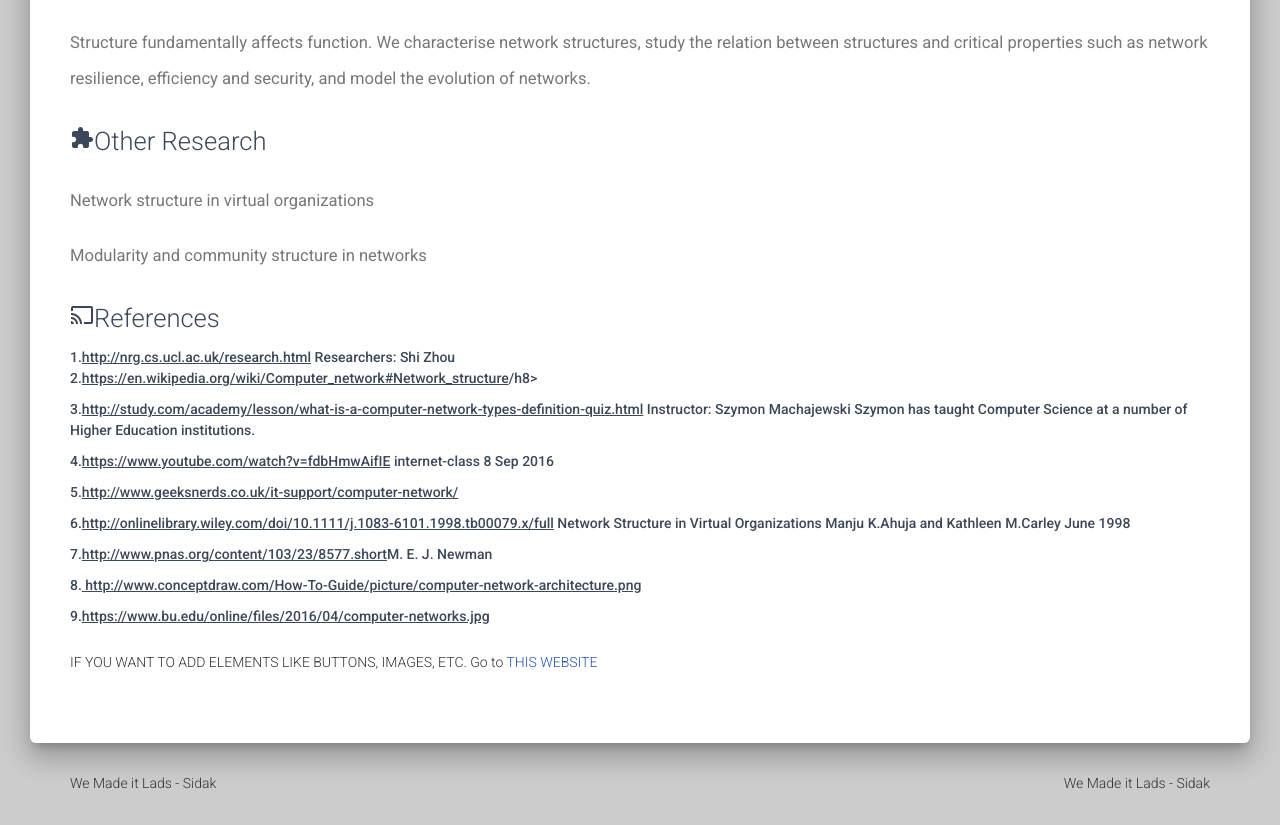
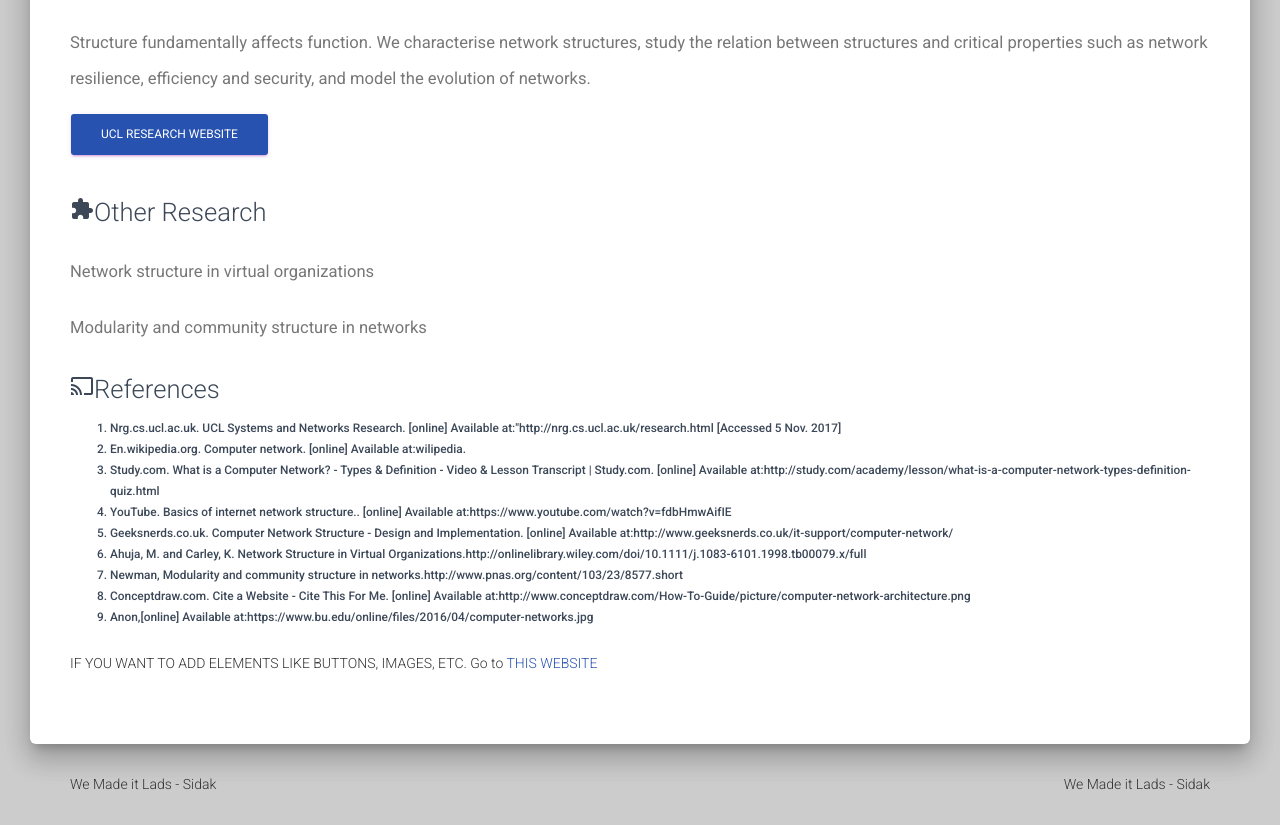
Before and after one commit to jitinder/ENGS101P_Group5_100gbps, a plain HTML site: page network-structure.html in a window 1280 px wide. Shown: the part 1726-2551 px from the top of the page. Drawn offline with Linux system fonts and the light colour scheme.

Commit message:
Add files via upload

```diff
--- a/network-structure.html
+++ b/network-structure.html
@@ -153,6 +153,7 @@
 				<div><h3><i class="material-icons">star</i>Research at UCL</h3></div>
 				</div>
 					<h3><small>Structure fundamentally affects function. We characterise network structures, study the relation between structures and critical properties such as network resilience, efficiency and security, and model the evolution of networks.</small></h3>
+					<a href="http://nrg.cs.ucl.ac.uk/research.html" target="_blank"> <button class="btn btn-primary">UCL Research Website</button></a>
 
 				</div>
 
@@ -164,20 +165,19 @@
 
 					<div class="title">
 						<h3><i class="material-icons">cast</i>References</h3>
-
-						<h8>1.<ins><a href="http://nrg.cs.ucl.ac.uk/research.html" target="_blank">http://nrg.cs.ucl.ac.uk/research.html</a></ins>  Researchers: Shi Zhou </h8>
-						<p><h8>2.<ins><a href="https://en.wikipedia.org/wiki/Computer_network#Network_structure" target="_blank">https://en.wikipedia.org/wiki/Computer_network#Network_structure</a></ins>/h8></p>
-						<p><h8>3.<ins><a href="http://study.com/academy/lesson/what-is-a-computer-network-types-definition-quiz.html" target="_blank">http://study.com/academy/lesson/what-is-a-computer-network-types-definition-quiz.html</a></ins>                                      Instructor: Szymon Machajewski
-							Szymon has taught Computer Science at a number of Higher Education institutions.</h8></p>
-						<p><h8>4.<ins><a href="https://www.youtube.com/watch?v=fdbHmwAifIE" target="_blank">https://www.youtube.com/watch?v=fdbHmwAifIE</a></ins>                             internet-class
-							8 Sep 2016</h8></p>
-						<p><h8>5.<ins><a href="http://www.geeksnerds.co.uk/it-support/computer-network/" target="_blank">http://www.geeksnerds.co.uk/it-support/computer-network/</a></ins></h8></p>
-						<p><h8>6.<ins><a href="http://onlinelibrary.wiley.com/doi/10.1111/j.1083-6101.1998.tb00079.x/full" target="_blank">http://onlinelibrary.wiley.com/doi/10.1111/j.1083-6101.1998.tb00079.x/full</a></ins>  Network Structure in Virtual Organizations     Manju K.Ahuja and Kathleen M.Carley   June 1998</h8></p>
-						<p><h8>7.<ins><a href="http://www.pnas.org/content/103/23/8577.short" target="_blank">http://www.pnas.org/content/103/23/8577.short</a></ins>M. E. J. Newman</h8></p>
-						<p><h8>8.<ins><a href=" http://www.conceptdraw.com/How-To-Guide/picture/computer-network-architecture.png" target="_blank"> http://www.conceptdraw.com/How-To-Guide/picture/computer-network-architecture.png</a></ins></h8></p>
-	                    <p><h8>9.<ins><a href="https://www.bu.edu/online/files/2016/04/computer-networks.jpg" target="_blank">https://www.bu.edu/online/files/2016/04/computer-networks.jpg</a></ins></h8></p>
-
-
+						<h8><small>
+							<ol>
+								<li>Nrg.cs.ucl.ac.uk.  UCL Systems and Networks Research. [online] Available at:<a href="http://nrg.cs.ucl.ac.uk/research.html" target="_blank">"http://nrg.cs.ucl.ac.uk/research.html [Accessed 5 Nov. 2017]</a></li>
+								<li>En.wikipedia.org.  Computer network. [online] Available at:<a href="https://en.wikipedia.org/wiki/Computer_network#Network_structure" target="_blank">wilipedia</a>.</li>
+								<li>Study.com. What is a Computer Network? - Types & Definition - Video & Lesson Transcript | Study.com. [online] Available at:<a href="http://study.com/academy/lesson/what-is-a-computer-network-types-definition-quiz.html" target="_blank" >http://study.com/academy/lesson/what-is-a-computer-network-types-definition-quiz.html</a></li>
+								<li>YouTube. Basics of internet network structure.. [online] Available at:<a href= "https://www.youtube.com/watch?v=fdbHmwAifIE" target="_blank">https://www.youtube.com/watch?v=fdbHmwAifIE</a></li>
+								<li>Geeksnerds.co.uk. Computer Network Structure - Design and Implementation. [online] Available at:<a href="http://www.geeksnerds.co.uk/it-support/computer-network/" target="_blank">http://www.geeksnerds.co.uk/it-support/computer-network/</a></li>
+								<li>Ahuja, M. and Carley, K. Network Structure in Virtual Organizations.<a href="http://onlinelibrary.wiley.com/doi/10.1111/j.1083-6101.1998.tb00079.x/full" target="_blank">http://onlinelibrary.wiley.com/doi/10.1111/j.1083-6101.1998.tb00079.x/full</a></li>
+								<li>Newman, Modularity and community structure in networks.<a href="http://www.pnas.org/content/103/23/8577.short" target="_blank">http://www.pnas.org/content/103/23/8577.short</a></li>
+								<li>Conceptdraw.com. Cite a Website - Cite This For Me. [online] Available at:<a href= "http://www.conceptdraw.com/How-To-Guide/picture/computer-network-architecture.png" target="_blank">http://www.conceptdraw.com/How-To-Guide/picture/computer-network-architecture.png</a></li>
+								<li>Anon,[online] Available at:<a href= "https://www.bu.edu/online/files/2016/04/computer-networks.jpg" target="_blank">https://www.bu.edu/online/files/2016/04/computer-networks.jpg</a></li>
+							</ol>
+						</small></h8>
 					</div>
 
 					IF YOU WANT TO ADD ELEMENTS LIKE BUTTONS, IMAGES, ETC. Go to <a href="components-documentation.html" target="_blank">THIS WEBSITE</a>
```
